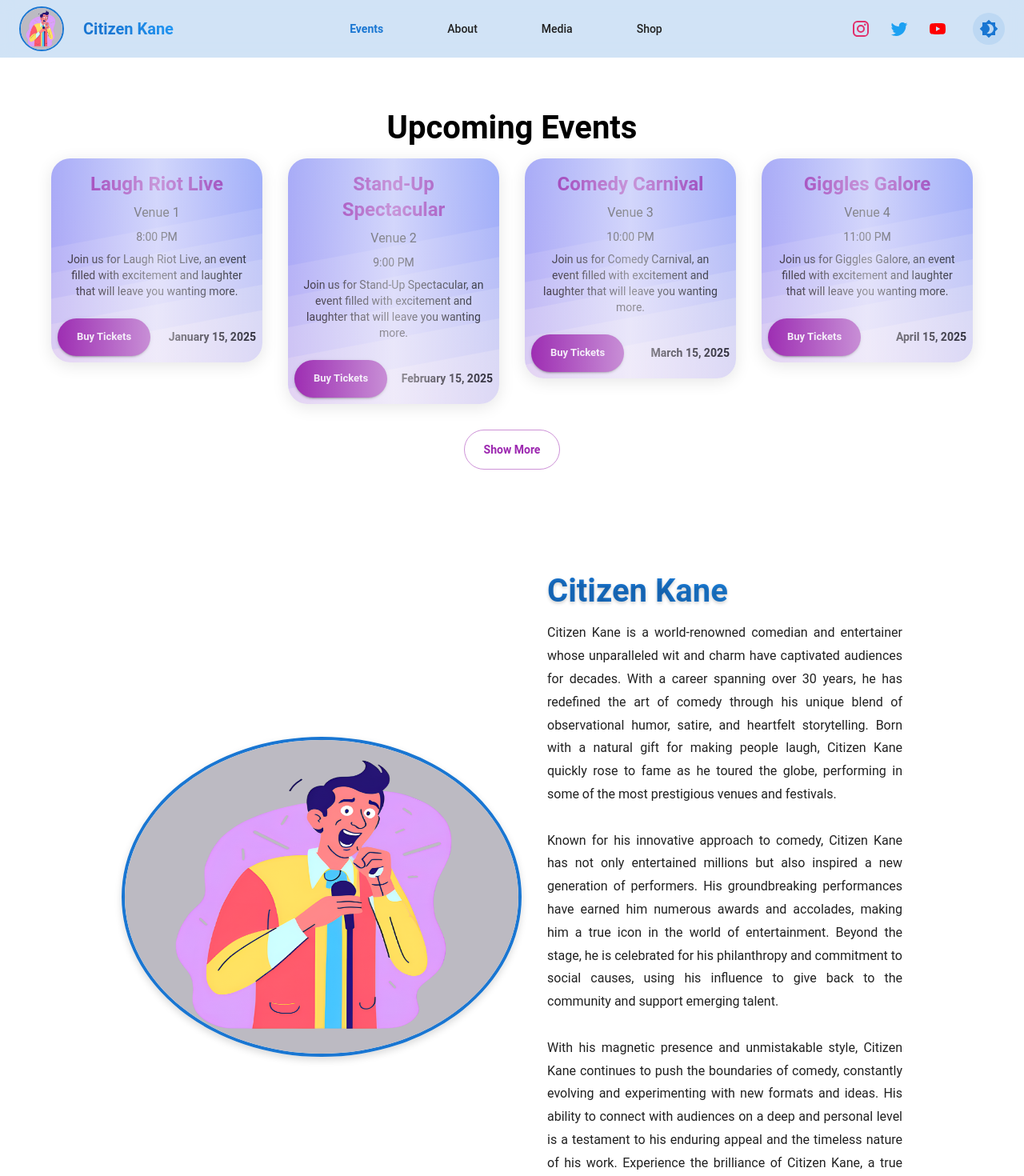
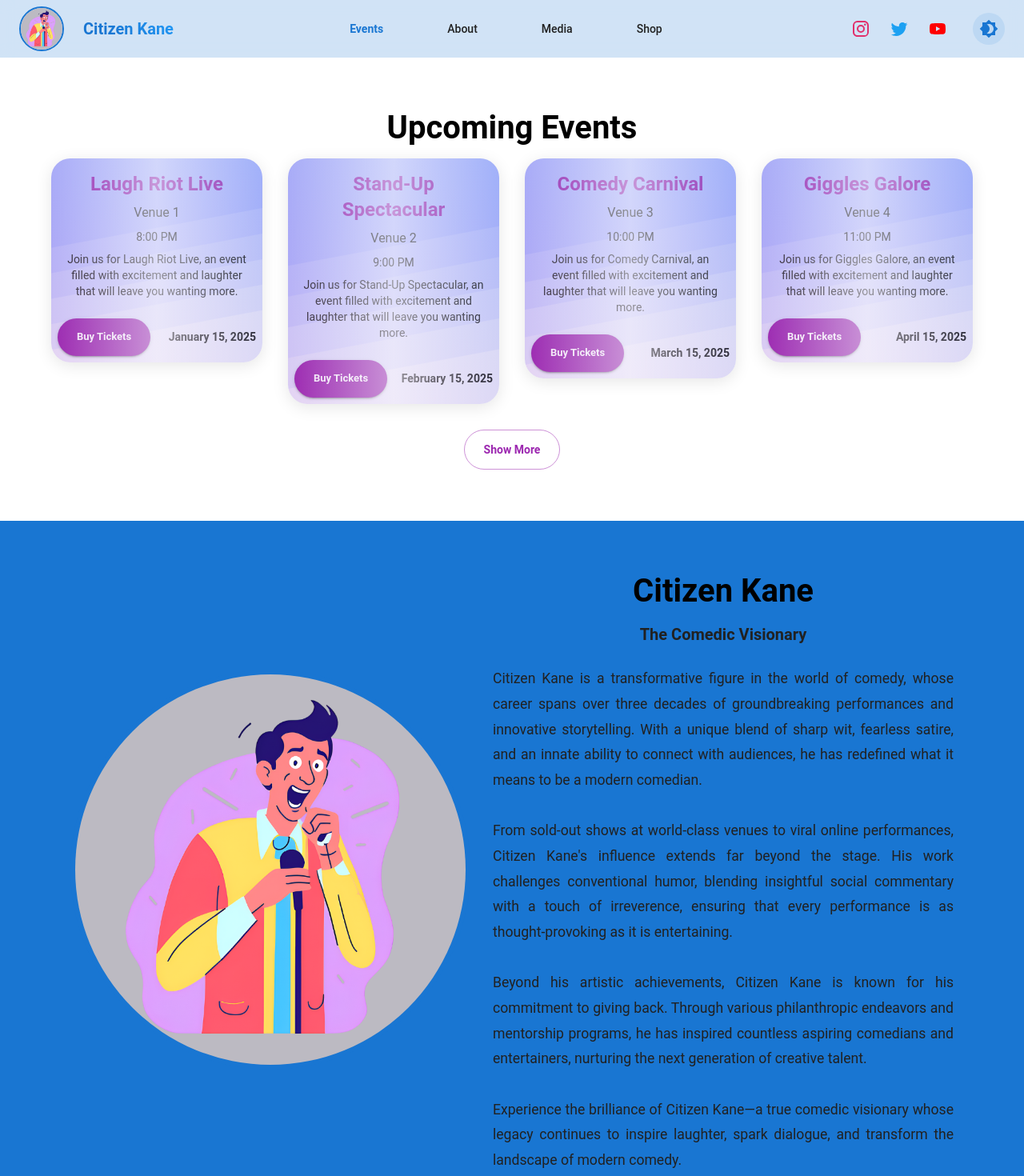
Before and after one commit to WuTangLan1/Sample-Comedy-Profile-4, a React (Create React App) app: page / in a window 1280 px wide. Shown: the top 1470 px of the page at 80% size. Built offline with nearby package versions, Linux system fonts and the light colour scheme.

Commit message:
improved about

```diff
--- a/src/App.tsx
+++ b/src/App.tsx
@@ -1,9 +1,18 @@
 // src/App.tsx
 import './App.css'
 import React from 'react'
+import { useEffect } from 'react';
 import Layout from './components/Layout'
 
 function App() {
+  useEffect(() => {
+    const handleScroll = () => {
+      const offset = window.pageYOffset;
+      document.body.style.setProperty('--bg-offset', `${offset * 0.5}px`);
+    }
+    window.addEventListener('scroll', handleScroll);
+    return () => window.removeEventListener('scroll', handleScroll);
+  }, []);
   return (
     <div className="App">
       <header className="App-header">
--- a/src/components/AboutSection.tsx
+++ b/src/components/AboutSection.tsx
@@ -1,42 +1,58 @@
-import React from 'react'
-import { Box, Typography, Container, useTheme } from '@mui/material'
+// src\components\AboutSection.tsx
+
+import { Box, Typography, Container, useTheme, Grid } from '@mui/material'
 import { motion } from 'framer-motion'
 
 export default function AboutSection({ id }: { id: string }) {
   const theme = useTheme()
   return (
-    <Box id={id} sx={{ p: 8, backgroundColor: theme.palette.mode === 'light' ? 'background.paper' : '#121212' }}>
-      <Container>
-        <Box sx={{ display: 'flex', flexDirection: { xs: 'column', md: 'row' }, alignItems: 'center', gap: 4 }}>
+    <Box id={id} sx={{ p: 8, width: '100%', transition: theme.transitions.create(['background-color', 'color'], { duration: theme.transitions.duration.standard, easing: theme.transitions.easing.easeInOut }) }}>
+      <Container maxWidth="xl">
+        <Grid container spacing={6} alignItems="center" justifyContent="space-between">
+          <Grid item xs={12} md={5}>
+            <Box sx={{ textAlign: 'center' }}>
               <Box
                 component={motion.img}
                 src="/images/personal/profile1.png"
                 alt="Citizen Kane"
-            initial={{ opacity: 0, scale: 0.8, y: -50, rotate: -10 }}
+                initial={{ opacity: 0, scale: 0.7, y: -50, rotate: -15 }}
                 animate={{ opacity: 1, scale: 1, y: 0, rotate: 0 }}
-            transition={{ duration: 1.5, ease: 'easeOut' }}
+                transition={{ duration: 1.8, ease: 'easeOut' }}
                 sx={{
-              width: { xs: 50, md: 500 },
-              height: { xs: 250, md: 400 },
+                  width: { xs: 250, md: 400, lg: 500 },
+                  height: { xs: 250, md: 400, lg: 500 },
                   borderRadius: '50%',
-              mb: { xs: 1.5, md: 0 },
-              border: `4px solid ${theme.palette.mode === 'light' ? '#1976d2' : '#bb86fc'}`,
-              boxShadow: theme.palette.mode === 'light' ? '0 4px 10px rgba(0,0,0,0.15)' : '0 4px 10px rgba(255,255,255,0.15)'
+                  border: `6px solid ${theme.palette.mode === 'light' ? '#1976d2' : '#bb86fc'}`,
+                  transition: theme.transitions.create(['border-color'], { duration: theme.transitions.duration.standard, easing: theme.transitions.easing.easeInOut })
                 }}
               />
-          <Box sx={{ flex: 1, textAlign: { xs: 'center', md: 'left' } }}>
-            <Typography variant="h2" gutterBottom sx={{ fontWeight: 700, background: theme.palette.mode === 'light' ? 'linear-gradient(45deg, #1976d2 30%, #2196f3 90%)' : 'linear-gradient(45deg, #bb86fc 30%, #3700b3 90%)', WebkitBackgroundClip: 'text', WebkitTextFillColor: 'transparent', textShadow: theme.palette.mode === 'light' ? '0 2px 4px rgba(0,0,0,0.2)' : '0 2px 4px rgba(0,0,0,0.6)' }}>
+            </Box>
+          </Grid>
+          <Grid item xs={12} md={7}>
+            <Box sx={{ pl: { md: 6 } }}>
+              <Typography
+                variant="h2"
+                align="center"
+                gutterBottom
+                sx={{ color: theme.palette.mode === 'light' ? 'black' : 'inherit', transition: theme.transitions.create(['color'], { duration: theme.transitions.duration.standard, easing: theme.transitions.easing.easeInOut }) }}
+              >
                 Citizen Kane
               </Typography>
-            <Typography variant="body1" sx={{ textAlign: 'justify', lineHeight: 1.8, color: theme.palette.mode === 'light' ? 'text.primary' : 'text.secondary', background: theme.palette.mode === 'light' ? 'none' : 'linear-gradient(45deg, #ffffff10 30%, #ffffff05 90%)', p: theme.palette.mode === 'light' ? 0 : 1, borderRadius: theme.palette.mode === 'light' ? 0 : 2 }}>
-              Citizen Kane is a world-renowned comedian and entertainer whose unparalleled wit and charm have captivated audiences for decades. With a career spanning over 30 years, he has redefined the art of comedy through his unique blend of observational humor, satire, and heartfelt storytelling. Born with a natural gift for making people laugh, Citizen Kane quickly rose to fame as he toured the globe, performing in some of the most prestigious venues and festivals.
-              <br/><br/>
-              Known for his innovative approach to comedy, Citizen Kane has not only entertained millions but also inspired a new generation of performers. His groundbreaking performances have earned him numerous awards and accolades, making him a true icon in the world of entertainment. Beyond the stage, he is celebrated for his philanthropy and commitment to social causes, using his influence to give back to the community and support emerging talent.
-              <br/><br/>
-              With his magnetic presence and unmistakable style, Citizen Kane continues to push the boundaries of comedy, constantly evolving and experimenting with new formats and ideas. His ability to connect with audiences on a deep and personal level is a testament to his enduring appeal and the timeless nature of his work. Experience the brilliance of Citizen Kane, a true legend whose legacy will undoubtedly inspire laughter and joy for generations to come.
+              <Typography variant="h6" gutterBottom sx={{ fontWeight: 600, mb: 3, color: theme.palette.mode === 'light' ? 'text.primary' : 'text.secondary', transition: theme.transitions.create(['color'], { duration: theme.transitions.duration.standard, easing: theme.transitions.easing.easeInOut }) }}>
+                The Comedic Visionary
+              </Typography>
+              <Typography variant="body1" sx={{ textAlign: 'justify', lineHeight: 1.8, fontSize: { xs: '1rem', md: '1.1rem' }, color: theme.palette.mode === 'light' ? 'text.primary' : 'text.secondary', p: theme.palette.mode === 'light' ? 0 : 1, borderRadius: theme.palette.mode === 'light' ? 0 : 2, transition: theme.transitions.create(['color'], { duration: theme.transitions.duration.standard, easing: theme.transitions.easing.easeInOut }) }}>
+                Citizen Kane is a transformative figure in the world of comedy, whose career spans over three decades of groundbreaking performances and innovative storytelling. With a unique blend of sharp wit, fearless satire, and an innate ability to connect with audiences, he has redefined what it means to be a modern comedian.
+                <br /><br />
+                From sold-out shows at world-class venues to viral online performances, Citizen Kane&apos;s influence extends far beyond the stage. His work challenges conventional humor, blending insightful social commentary with a touch of irreverence, ensuring that every performance is as thought-provoking as it is entertaining.
+                <br /><br />
+                Beyond his artistic achievements, Citizen Kane is known for his commitment to giving back. Through various philanthropic endeavors and mentorship programs, he has inspired countless aspiring comedians and entertainers, nurturing the next generation of creative talent.
+                <br /><br />
+                Experience the brilliance of Citizen Kane—a true comedic visionary whose legacy continues to inspire laughter, spark dialogue, and transform the landscape of modern comedy.
               </Typography>
             </Box>
-        </Box>
+          </Grid>
+        </Grid>
       </Container>
     </Box>
   )
--- a/src/components/MediaSection.tsx
+++ b/src/components/MediaSection.tsx
@@ -22,7 +22,7 @@ const ScrollingWrapper = styled(Box)({
 
 export default function MediaSection({ id }: { id: string }) {
   return (
-    <Box id={id} sx={{ p: 8, backgroundColor: 'background.paper' }}>
+    <Box id={id} sx={{ p: 8 }}>
       <Typography variant="h2" align="center" gutterBottom>
         Media
       </Typography>
--- a/src/components/ShopSection.tsx
+++ b/src/components/ShopSection.tsx
@@ -31,7 +31,7 @@ export default function ShopSection({ id }: { id: string }) {
   ]
   const repeatedProducts = [...dummyProducts, ...dummyProducts]
   return (
-    <Box id={id} sx={{ p: 8, backgroundColor: 'background.paper' }}>
+    <Box id={id} sx={{ p: 8 }}>
       <Typography variant="h2" align="center" gutterBottom sx={{
         background: 'linear-gradient(45deg, #FE6B8B 30%, #FF8E53 90%)',
         WebkitBackgroundClip: 'text',
--- a/src/index.css
+++ b/src/index.css
@@ -22,6 +22,14 @@ html {
   scroll-timeline: --page-scroll block;
 }
 
+body {
+  background-image: var(--app-background);
+  background-attachment: fixed;
+  background-size: cover;
+  background-position: center var(--bg-offset, 0px);
+  transition: background-image 0.5s ease-in-out;
+}
+
 @supports (scroll-timeline: --page-scroll) {
   @keyframes smooth-scroll {
     to {
--- a/src/theme/ThemeConfig.tsx
+++ b/src/theme/ThemeConfig.tsx
@@ -1,5 +1,5 @@
 // src/theme/ThemeConfig.tsx
-import React, { ReactNode, createContext, useState, useMemo, useContext } from 'react'
+import React, { ReactNode, createContext, useState, useMemo, useContext, useEffect } from 'react'
 import { ThemeProvider, createTheme, CssBaseline } from '@mui/material'
 
 const ColorModeContext = createContext({
@@ -219,7 +219,14 @@ export default function ThemeConfig({ children }: ThemeConfigProps) {
       setMode((prev) => (prev === 'light' ? 'dark' : 'light'))
     }
   }), [mode])
+  useEffect(() => {
+    const bg = mode === 'light'
+      ? "url('/images/backgrounds/appLight.svg')"
+      : "url('/images/backgrounds/appDark.svg')";
+    document.body.style.setProperty('--app-background', bg);
+  }, [mode]);
   const theme = mode === 'light' ? lightTheme : darkTheme
+
   return (
     <ColorModeContext.Provider value={colorMode}>
       <ThemeProvider theme={theme}>
```
Lines whose indentation alone changed are shown as unchanged.
